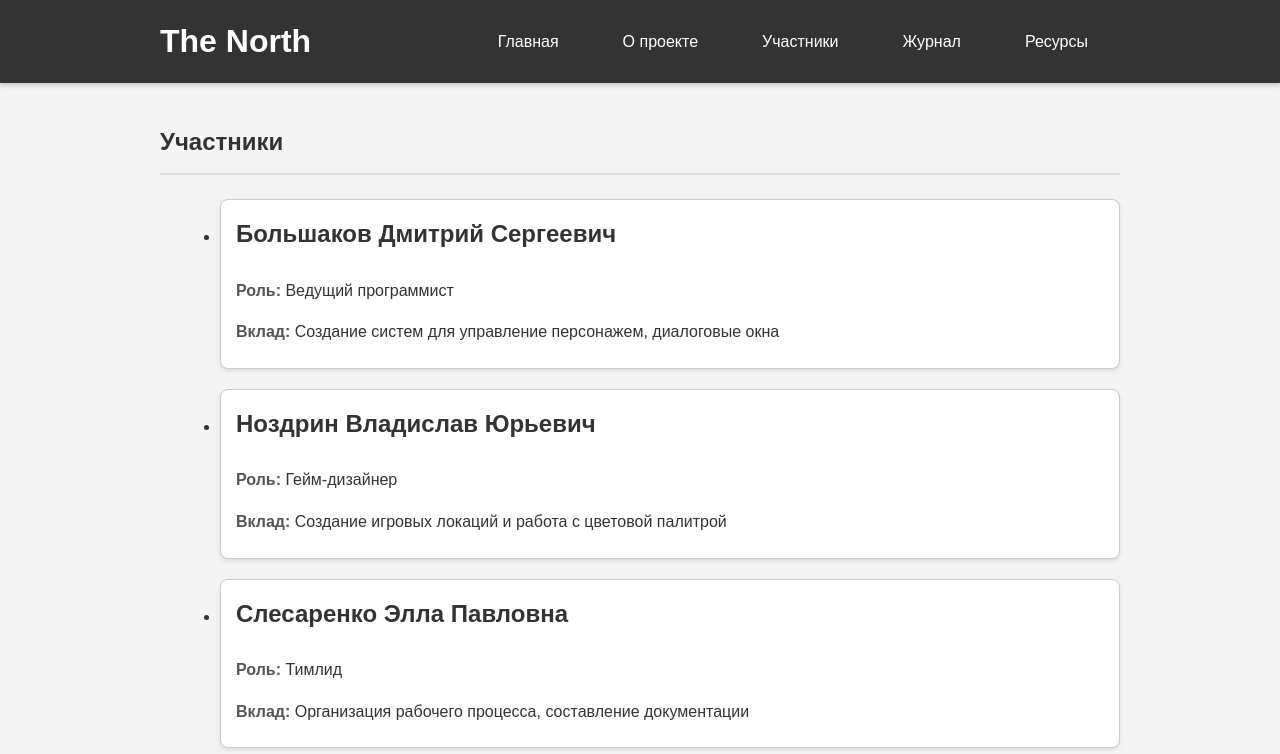
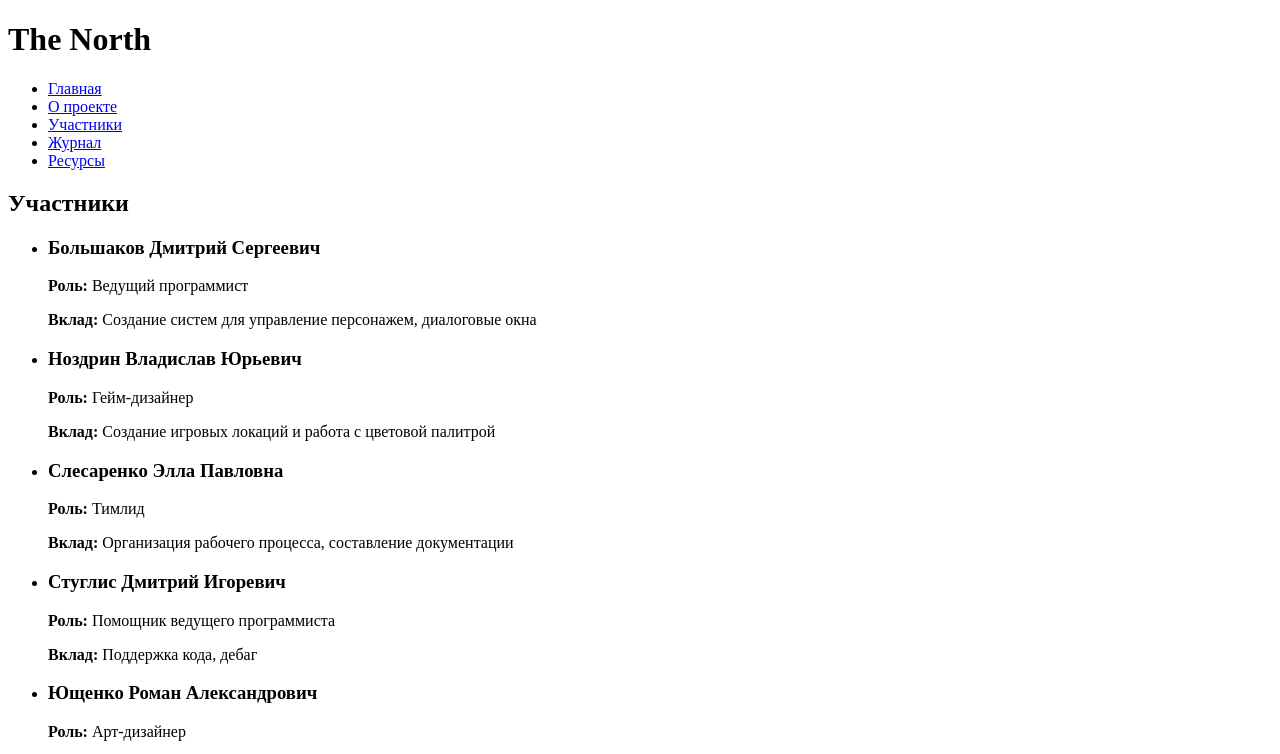
Before and after one commit to Snoksik/practice_2025, a plain HTML site: page Site/participants.html in a window 1280 px wide. Shown: the top 754 px of the page. Drawn offline with Linux system fonts and the light colour scheme.

Commit message:
Update participants.html

```diff
--- a/Site/participants.html
+++ b/Site/participants.html
@@ -4,175 +4,6 @@
     <meta charset="UTF-8">
     <meta name="viewport" content="width=device-width, initial-scale=1.0">
     <title>Участники - The North</title>
-    <style>
-        /* Общие стили */
-        body {
-            font-family: Arial, sans-serif;
-            line-height: 1.6;
-            margin: 0;
-            padding: 0;
-            background-color: #f4f4f4;
-            color: #333;
-            display: flex;
-            flex-direction: column;
-            min-height: 100vh;
-        }
-
-        .container {
-            width: 100%;
-            max-width: 960px;
-            margin: 0 auto;
-            padding: 0 20px;
-        }
-
-        /* Header */
-        header {
-            background-color: #333;
-            color: #fff;
-            padding: 1em 0;
-            text-align: center;
-            position: sticky;
-            top: 0;
-            z-index: 100;
-            width: 100%;
-            box-shadow: 0 2px 5px rgba(0, 0, 0, 0.2);
-        }
-
-        header .container {
-            display: flex;
-            justify-content: space-between;
-            align-items: center;
-        }
-
-        header h1 {
-            margin: 0;
-            font-size: 2em;
-        }
-
-        /* Навигация */
-        nav ul {
-            list-style: none;
-            padding: 0;
-            margin: 0;
-            display: flex;
-            justify-content: center;
-        }
-
-        nav li {
-            margin: 0 1em;
-        }
-
-        nav a {
-            color: #fff;
-            text-decoration: none;
-            padding: 0.5em 1em;
-            border-radius: 5px;
-            transition: background-color 0.3s ease;
-        }
-
-        nav a:hover {
-            background-color: rgba(255, 255, 255, 0.1);
-        }
-
-        /* Main */
-        main {
-            padding: 20px 0;
-            flex-grow: 1;
-        }
-
-        /* Section */
-        section {
-            margin-bottom: 20px;
-        }
-
-        h2 {
-            color: #333;
-            border-bottom: 2px solid #ddd;
-            padding-bottom: 0.5em;
-            margin-bottom: 1em;
-        }
-
-        p {
-            margin-bottom: 1em;
-        }
-
-        ul {
-            list-style-type: disc;
-            margin-left: 20px;
-        }
-
-        li {
-            margin-bottom: 0.5em;
-        }
-
-        /* Footer */
-        footer {
-            background-color: #333;
-            color: #fff;
-            padding: 1em 0;
-            text-align: center;
-        }
-
-        footer .container {
-            padding: 0;
-        }
-
-        /* Ссылки */
-        a {
-            color: #007bff;
-            text-decoration: none;
-        }
-
-        a:hover {
-            text-decoration: underline;
-        }
-
-        /* Адаптивность */
-        @media (max-width: 768px) {
-            header .container {
-                flex-direction: column;
-                align-items: center;
-            }
-
-            nav ul {
-                flex-direction: column;
-                text-align: center;
-            }
-
-            nav li {
-                margin: 0.5em 0;
-            }
-
-            .container {
-                padding: 0 10px;
-            }
-        }
-
-        /* Стиль для участников */
-        .participant {
-            border: 1px solid #ccc;
-            padding: 15px;
-            margin-bottom: 20px;
-            border-radius: 8px;
-            background-color: #fff;
-            box-shadow: 0 2px 4px rgba(0, 0, 0, 0.1);
-        }
-
-        .participant h3 {
-            margin-top: 0;
-            color: #333;
-            font-size: 1.5em;
-        }
-
-        .participant p {
-            margin-bottom: 8px;
-        }
-
-        .participant strong {
-            font-weight: bold;
-            color: #555;
-        }
-    </style>
 </head>
 <body>
     <header>
```
